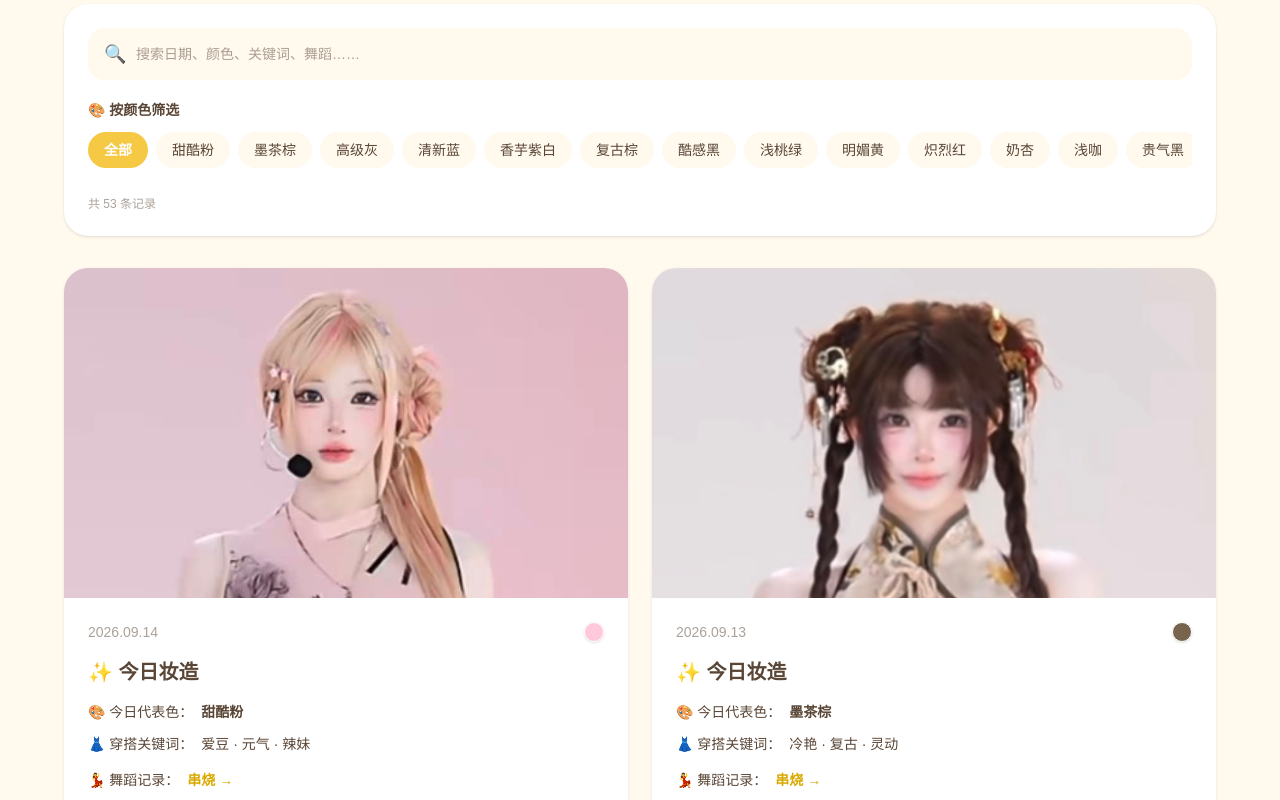
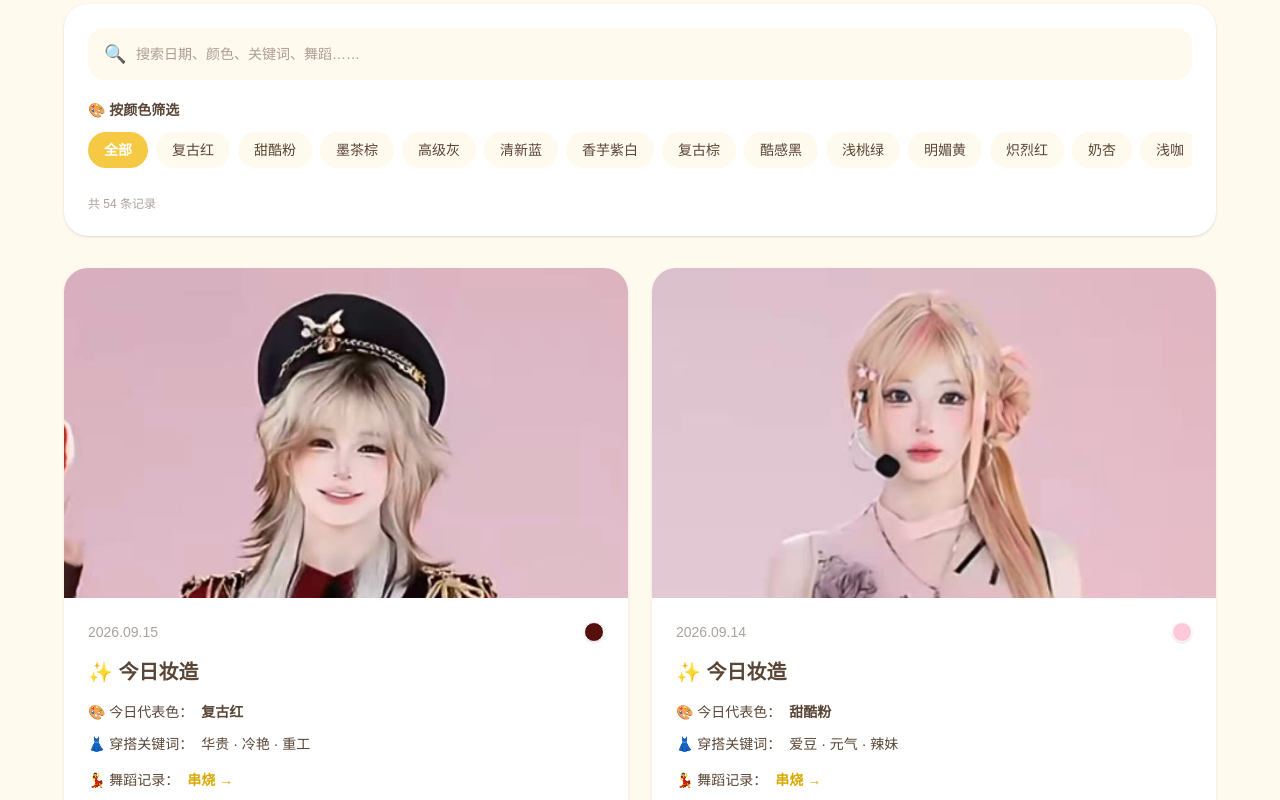
Before and after one commit to niyazhu229-netizen/kuikuizi-daily-archive, a Next.js app: page /daily in a window 1280 px wide. Shown: the part 240-1040 px from the top of the page. Built offline with nearby package versions, Linux system fonts and the light colour scheme.

Commit message:
add 2026-09-17

```diff
--- a/data/daily.ts
+++ b/data/daily.ts
@@ -1,4 +1,27 @@
 export const dailyRecords = [
+   {
+  date: "2026.09.15"
+,
+  image: "/photos/2026-09-15.jpg"
+,
+  color: "复古红"
+,
+  colorCode: "#560f0f"
+,
+  keywords: "华贵 · 冷艳 · 重工"
+,
+
+  dance
+: {
+    name: "串烧"
+,
+    video: "/videos/2026-09-15.mp4"
+,
+    note: "完全老公TT"
+  },
+
+  note: "我老公"
+},
   {
   date: "2026.09.14"
 ,
```
Also changed, not shown: public/photos/2026-09-17.jpg (added), 1 other file (tests, documents, lock files or other folders).
